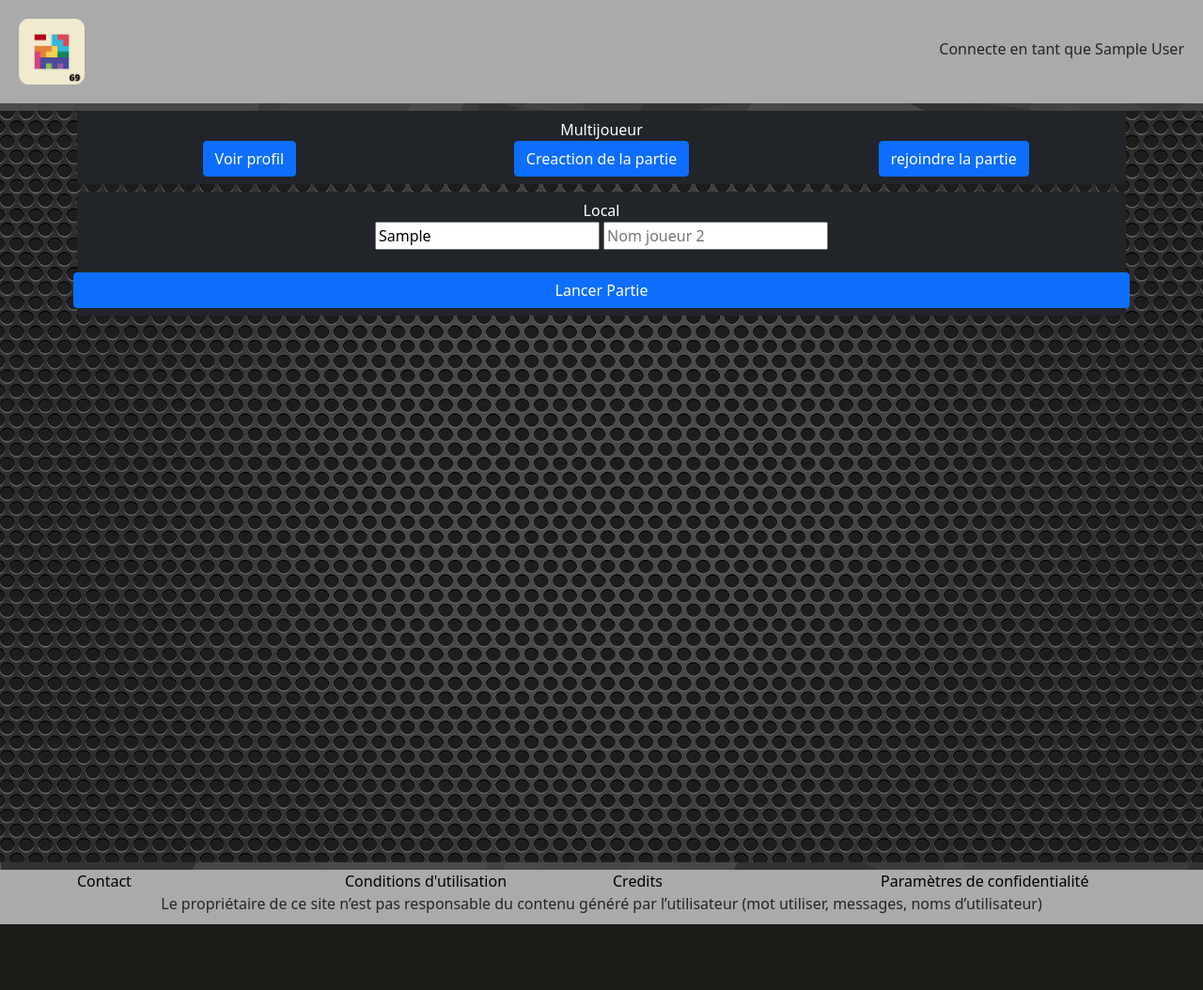
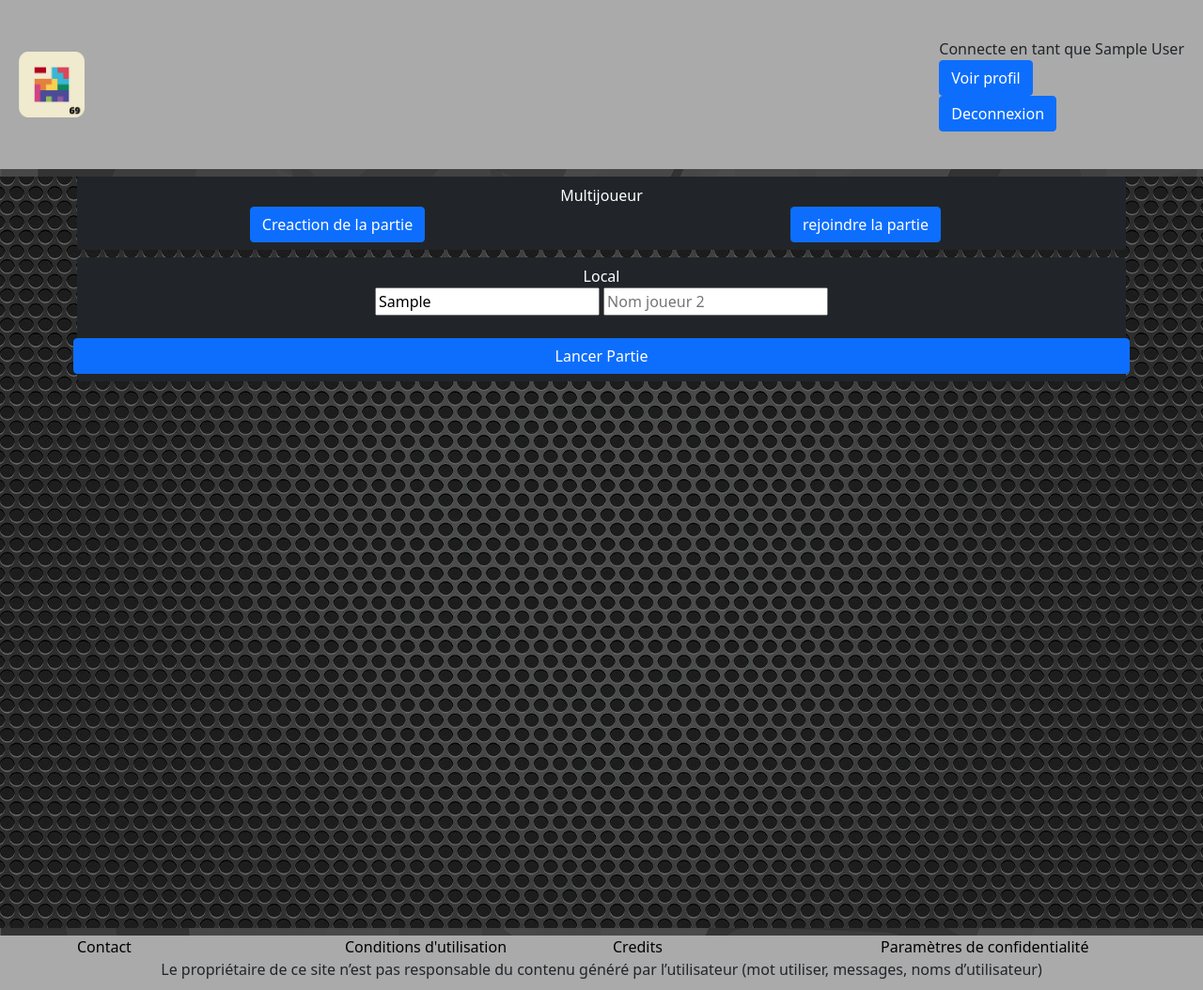
Before and after one commit to Ximawa/Scrabble, a PHP site: page /index.php in a window 1280 px wide. Shown: the whole page at 94% size. Before the commit the page ends 984 px from the top, so only its background shows below. Run offline with PHP 8.4, Linux system fonts and the light colour scheme; the visitor is signed in with stand-in values (Sample User, id 1).

Commit message:
ajout deconnexion

```diff
--- a/index.php
+++ b/index.php
@@ -1,5 +1,11 @@
 <?php
     session_start();
+
+    if(isset($_POST['deco'])){
+        // Suppression des informations en session
+        session_unset();
+        session_destroy();
+    }
 ?>
 
 <!DOCTYPE html>
@@ -30,7 +36,16 @@
             <?php
                 if(isset($_SESSION['id_utilisateur']) && isset($_SESSION['nom_utilisateur'])){
                     echo '<div> Connecte en tant que '.$_SESSION['nom_utilisateur'].'</div>';
-
+            ?>
+                    <form method="post" action="Page_Joueur/StatJoueur.php" class="col">
+                        <input type="submit" name="profil" value="Voir profil"
+                                class="btn btn-primary">
+                    </form>
+                    <form method="post" action="" class="col">
+                        <input type="submit" name="deco" value="Deconnexion"
+                                class="btn btn-primary">
+                    </form>
+            <?php
                 }else{
             ?>
             <div class="btn-toolbar" role="toolbar" aria-label="Toolbar with button groups">
@@ -38,7 +53,7 @@
                     <a href="Page_Joueur\PageConnexion.php" class="btn btn-primary">Connexion</a>
                 </div>
                 <div class="btn-group me-2" role="group" aria-label="Second group">
-                    <a href="Page_Joueur\PageInscription.php" class="btn btn-primary">Creaction de compte</a>
+                    <a href="Page_Joueur\PageInscription.php" class="btn btn-primary">Creation de compte</a>
                     </div></div>
             </div>
             <?php } ?>
@@ -52,14 +67,8 @@
             <div class="text-white bg-dark p-2 rounded">
                 <p>Multijoueur</p>
                 <div class="row">
-                    <?php if(isset($_SESSION['id_utilisateur'])){ ?>
-                        <form method="post" action="Page_Joueur/StatJoueur.php" class="col">
-                            <input type="submit" name="profil" value="Voir profil"
-                                class="btn btn-primary">
-                        </form>
-                    <?php } ?>
                     <form method="post" action="" class="col">
-                        <input type="submit" name="Creaction de la partie" value="Creaction de la partie"
+                        <input type="submit" name="Creation de la partie" value="Creaction de la partie"
                             class="btn btn-primary">
                     </form>
 
```
